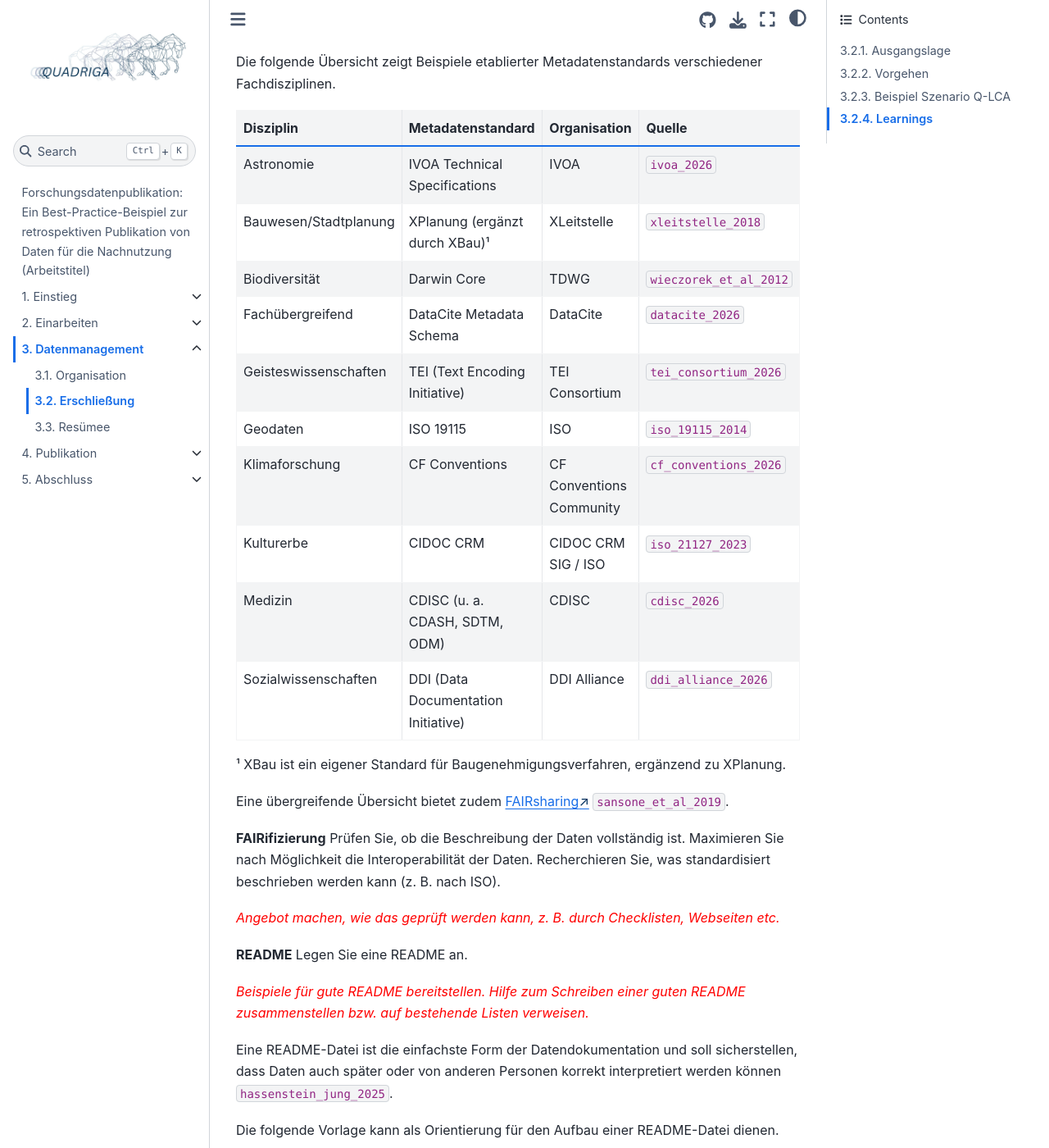
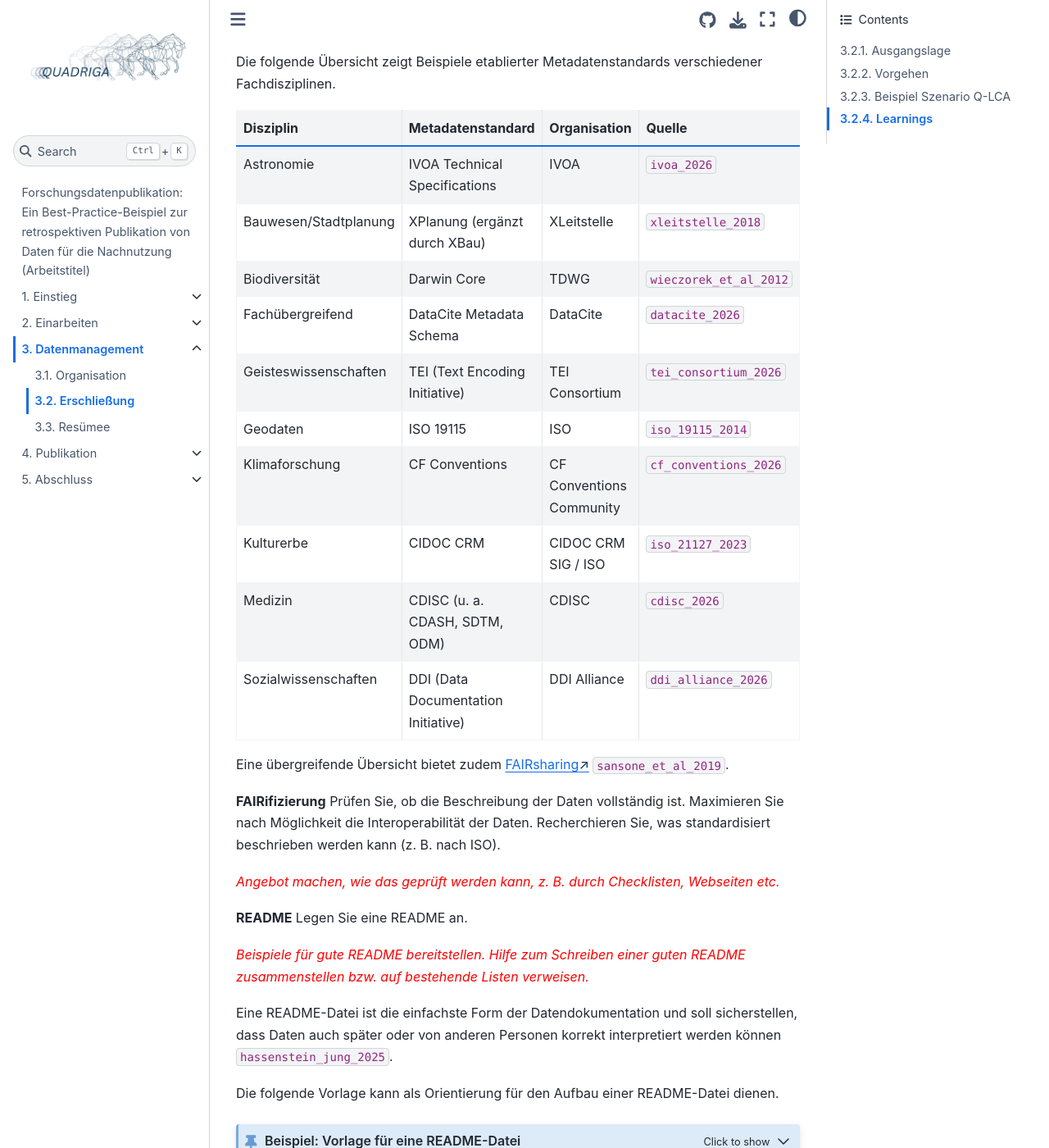
Before and after one commit to quadriga-dk/Tabelle-Fallstudie-4, a Jupyter Book: the page built from Kapitel3_Datenmanagement/erschliessung.md, in a window 1280 px wide and 1400 px high, scrolled down 1099 px. Shown: the whole window at 82% size. Built offline with Jupyter Book 1.0.4 settings and Sphinx 7.4.7 and the Sphinx Book theme 1.1.4, drawn with Linux system fonts in a browser that asks for light colours; cross-references to code outside the pages are shown as plain code.

Commit message:
Remove footnote reference for XBau

```diff
--- a/Kapitel3_Datenmanagement/erschliessung.md
+++ b/Kapitel3_Datenmanagement/erschliessung.md
@@ -31,7 +31,7 @@ Die folgende Übersicht zeigt Beispiele etablierter Metadatenstandards verschied
 | Disziplin | Metadatenstandard | Organisation | Quelle |
 |---|---|---|---|
 | Astronomie | IVOA Technical Specifications | IVOA | {cite}`ivoa_2026` |
-| Bauwesen/Stadtplanung | XPlanung (ergänzt durch XBau)¹ | XLeitstelle | {cite}`xleitstelle_2018` |
+| Bauwesen/Stadtplanung | XPlanung (ergänzt durch XBau) | XLeitstelle | {cite}`xleitstelle_2018` |
 | Biodiversität | Darwin Core | TDWG | {cite}`wieczorek_et_al_2012` |
 | Fachübergreifend | DataCite Metadata Schema | DataCite | {cite}`datacite_2026` |
 | Geisteswissenschaften | TEI (Text Encoding Initiative) | TEI Consortium | {cite}`tei_consortium_2026` |
@@ -40,8 +40,6 @@ Die folgende Übersicht zeigt Beispiele etablierter Metadatenstandards verschied
 | Kulturerbe | CIDOC CRM | CIDOC CRM SIG / ISO | {cite}`iso_21127_2023` |
 | Medizin | CDISC (u. a. CDASH, SDTM, ODM) | CDISC | {cite}`cdisc_2026` |
 | Sozialwissenschaften | DDI (Data Documentation Initiative) | DDI Alliance | {cite}`ddi_alliance_2026` |
-
-¹ XBau ist ein eigener Standard für Baugenehmigungsverfahren, ergänzend zu XPlanung.
 
 Eine übergreifende Übersicht bietet zudem <a href="https://fairsharing.org" class="external-link" target="_blank">FAIRsharing</a> {cite}`sansone_et_al_2019`.
 
```
